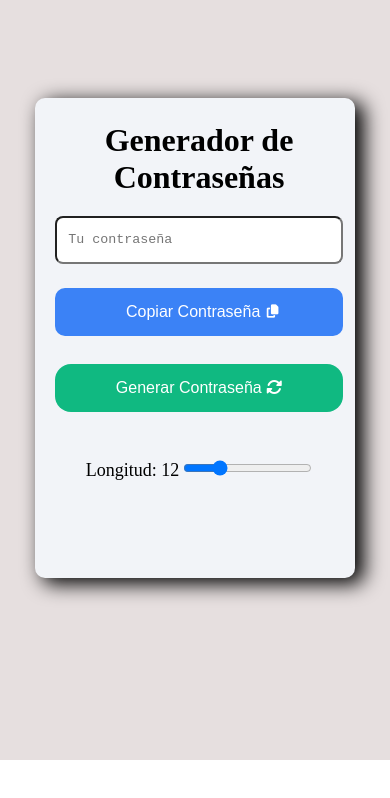
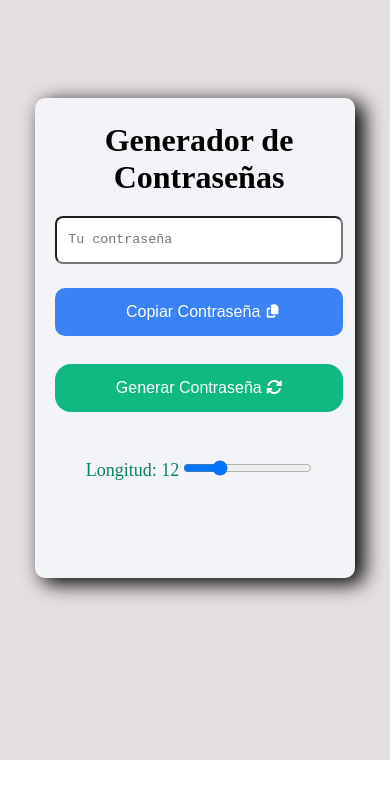
Before and after one commit to MarcosGalizz/PsswrdGn, a plain HTML site: page index.html in a window 390 px wide. Drawn offline with Linux system fonts and the light colour scheme.

Commit message:
Cambios responsive

```diff
--- a/style.css
+++ b/style.css
@@ -81,12 +81,13 @@ button:hover{
 }
 .lengthall{
     font-size: 18px;
+    color: #0b845b;
 }
 #lengthSlider:hover{
     cursor: pointer;
 }
 
-@media (max-width: 550px) {
+@media (max-width: 600px) {
     main{
         margin-top: -10vh;
     }
```
